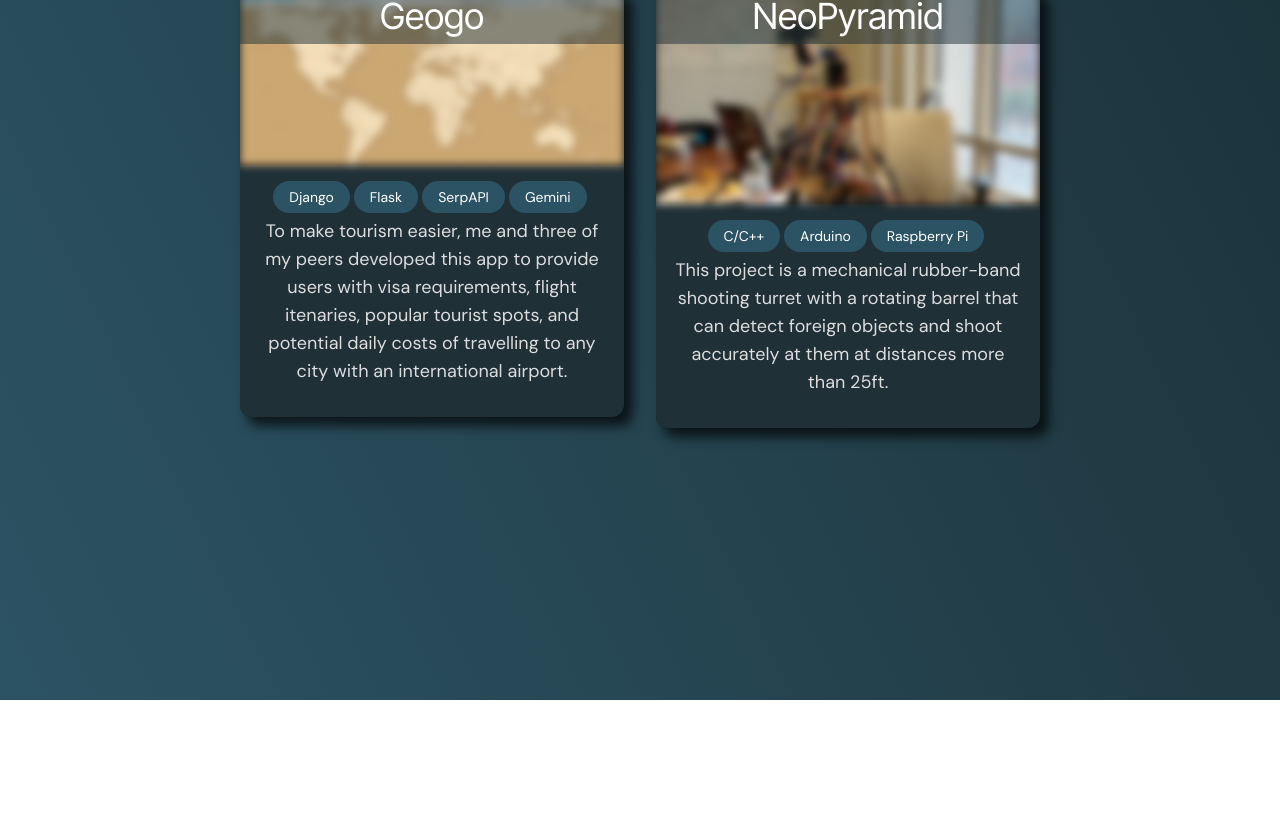
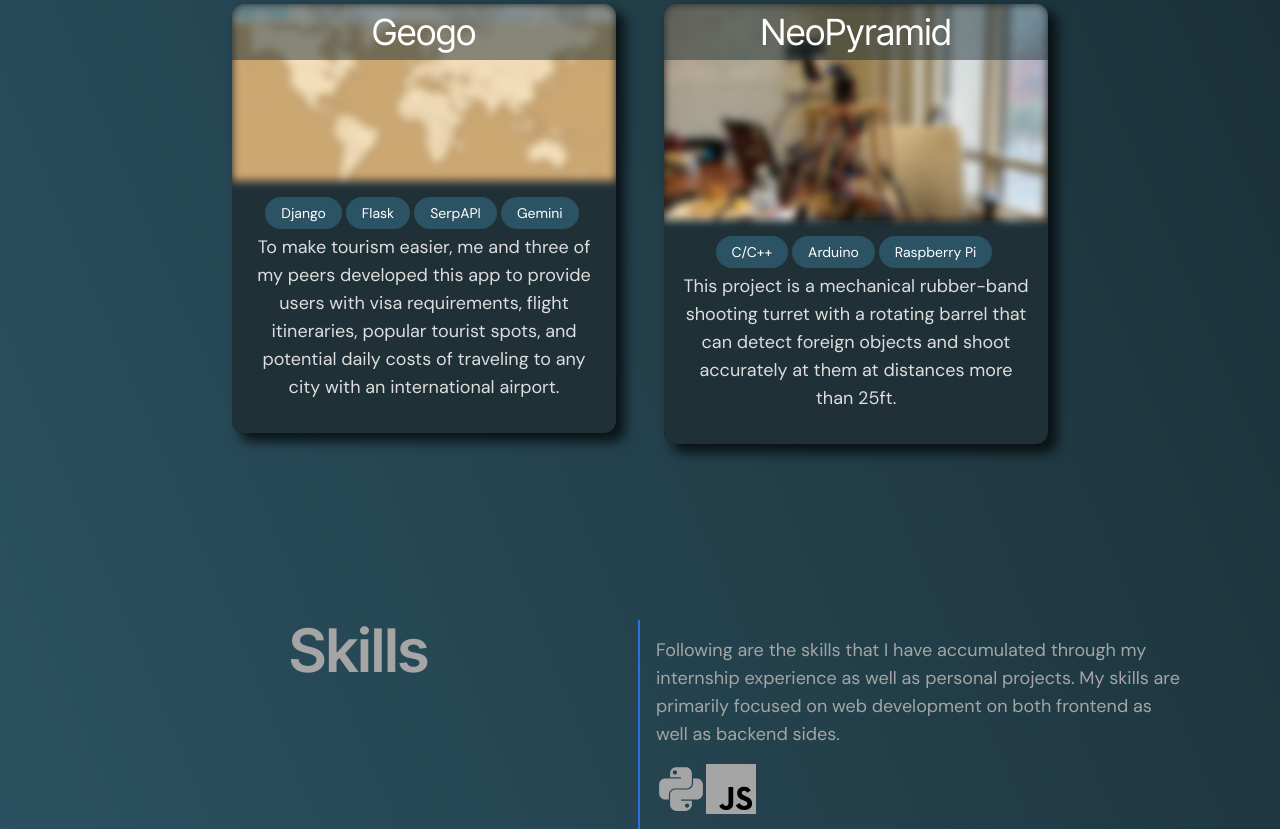
Before and after one commit to an-siuu-man/portfolio, a Next.js app in the folder portfolio/: page / in a window 1280 px wide. Shown: the part 1968-2797 px from the top of the page. Before the commit the page ends 2668 px from the top, so only its background shows below. Built offline with nearby package versions, Linux system fonts and the light colour scheme.

Commit message:
started on skills section

```diff
--- a/portfolio/src/app/components/Experience.js
+++ b/portfolio/src/app/components/Experience.js
@@ -42,10 +42,10 @@ export default function Experience() {
       <div
         className="experience  w-full flex px-20 flex-row items-stretch "
       >
-        <div className='left w-[50%] flex flex-col border-[transparent] border-r-[#2e70db] border-r-2 justify-start items-center'>
+        <div className='experience-left w-[50%] flex flex-col border-[transparent] border-r-[#2e70db] border-r-2 justify-start items-center'>
           <h1 className="font-inter font-semibold text-6xl">Experience</h1>
         </div>
-        <div className='right w-[50%] flex flex-col p-4 transition duration-700 '>
+        <div className='experience-right w-[50%] flex flex-col p-4 transition duration-700 '>
             <Job title  = 'Software Engineer Intern' margin= 'mb-5' company = 'Ascend Learning LLC' date = 'November 2024 - Present' location = 'Hybrid - Overland Park, KS' skills = {['.NET Core', 'SQL Server']} description = 'Utilizing C# .NET Core to develop API infrastructure for a new Faculty Course Enablement Portal in the Learning Management System. Collaborating within an agile team environment by participating in daily stand-ups, sprint planning, and iterative development cycles.'/>
             <Job title = 'Enterprise Success Intern' margin= 'mt-5' company = 'UiPath Inc.' date = 'June 2024 - August 2024' location = 'Bellevue, WA' skills = {['.NET Core', 'SQL Server', 'Python', 'UiPath Apps']} description = 'Developed a centralized comprehensive repository to help users access hundreds of production-implemented use cases, business challenges, and case studies for enterprise-level clients. Designed efficient automation workflows to automatically generate comprehensive PowerPoints with the use case data within seconds. Reduced product use case research time for Technical Account Managers at the company by over 95%.' />
         </div>
--- /dev/null
+++ b/portfolio/src/app/components/JsIcon.js
@@ -0,0 +1,27 @@
+import React, { useState } from 'react';
+
+export default function JsIcon() {
+
+    const [isHovered, setIsHovered] = useState(false);
+
+    const handleMouseEnter = () => {
+        setIsHovered(true);
+    };
+    const handleMouseLeave = () => {
+        setIsHovered(false);
+    };
+
+
+  return (
+    <svg
+    onMouseEnter={handleMouseEnter}
+    onMouseLeave={handleMouseLeave}
+    width="50px" height="50px" viewBox="0 0 256 256" version="1.1" xmlns="http://www.w3.org/2000/svg" xmlnsXlink="http://www.w3.org/1999/xlink" preserveAspectRatio="xMidYMid">
+      <g>
+        <path className='transition duration-300' d="M0,0 L256,0 L256,256 L0,256 L0,0 Z" fill={isHovered ? "#F7DF1E" : '#a5a5a5'}></path>
+        <path d="M67.311746,213.932292 L86.902654,202.076241 C90.6821079,208.777346 94.1202286,214.447137 102.367086,214.447137 C110.272203,214.447137 115.256076,211.354819 115.256076,199.326883 L115.256076,117.528787 L139.313575,117.528787 L139.313575,199.666997 C139.313575,224.58433 124.707759,235.925943 103.3984,235.925943 C84.1532952,235.925943 72.9819429,225.958603 67.3113397,213.93026" fill="#000000"></path>
+        <path d="M152.380952,211.354413 L171.969422,200.0128 C177.125994,208.433981 183.827911,214.619835 195.684368,214.619835 C205.652521,214.619835 212.009041,209.635962 212.009041,202.762159 C212.009041,194.513676 205.479416,191.592025 194.481168,186.78207 L188.468419,184.202565 C171.111213,176.81473 159.597308,167.53534 159.597308,147.944838 C159.597308,129.901308 173.344508,116.153295 194.825752,116.153295 C210.119924,116.153295 221.117765,121.48094 229.021663,135.400432 L210.29059,147.428775 C206.166146,140.040127 201.699556,137.119289 194.826159,137.119289 C187.78047,137.119289 183.312254,141.587098 183.312254,147.428775 C183.312254,154.646349 187.78047,157.568406 198.089956,162.036622 L204.103924,164.614095 C224.553448,173.378641 236.067352,182.313448 236.067352,202.418387 C236.067352,224.071924 219.055137,235.927975 196.200432,235.927975 C173.860978,235.927975 159.425829,225.274311 152.381359,211.354413" fill="#000000"></path>
+      </g>
+    </svg>
+  );
+}
--- a/portfolio/src/app/components/Navbar.js
+++ b/portfolio/src/app/components/Navbar.js
@@ -110,6 +110,7 @@ export default function Navbar() {
           <p onClick = {() => {handleAbout()}} className="link font-dmsans mx-[20px]   cursor-pointer hover:text-[#2e70db] duration-100">About</p>
           <p onClick = {() => {handleClick('.experience-section')}} className="link font-dmsans mx-[20px]   cursor-pointer hover:text-[#2e70db] duration-100">Experience</p>
           <p onClick = {() => {handleClick('.projects-section')}} className="link font-dmsans mx-[20px]   cursor-pointer hover:text-[#2e70db] duration-100">Projects</p>
+          <p onClick = {() => {handleClick('.skills-section')}} className="link font-dmsans mx-[20px]   cursor-pointer hover:text-[#2e70db] duration-100">Skills</p>
           <p onClick = {() => {handleClick('.contact-section')}} className="link font-dmsans mx-[20px]   cursor-pointer hover:text-[#2e70db] duration-100">Contact</p>
         </div>
         <button className="block md:hidden ml-auto" onClick={toggleDropdown}>
@@ -120,7 +121,8 @@ export default function Navbar() {
             <p onClick = {() => {handleAbout()}} className="link font-dmsans mx-[20px] cursor-pointer hover:text-[#2e70db] duration-100">About</p>
             <p onClick = {() => {handleClick('.experience')}} className="link font-dmsans mx-[20px] cursor-pointer hover:text-[#2e70db] duration-100">Experience</p>
             <p onClick = {() => {handleClick('.projects')}} className="link font-dmsans mx-[20px] cursor-pointer hover:text-[#2e70db] duration-100">Projects</p>
-            <p className="link font-dmsans mx-[20px] cursor-pointer z-20 hover:text-[#2e70db] duration-100">Contact</p>
+            <p onClick = {() => {handleClick('.skills-section')}} className="link font-dmsans mx-[20px]   cursor-pointer hover:text-[#2e70db] duration-100">Skills</p>
+            <p onClick = {() => {handleClick('.contact-section')}} className="link font-dmsans mx-[20px] cursor-pointer z-20 hover:text-[#2e70db] duration-100">Contact</p>
           </div>
         )}
       </div>
--- a/portfolio/src/app/components/Project.js
+++ b/portfolio/src/app/components/Project.js
@@ -18,13 +18,14 @@ export default function Project(props) {
 
   return (
     <div
-      className="flex flex-col justify-start hover:scale-[1.05] duration-500 rounded-xl shadow-custom-dark bg-[#0f2027] overflow-hidden items-center  m-4 max-w-[30vw]"
+      className="project-container flex flex-col justify-start hover:scale-[1.05] duration-500 rounded-xl shadow-custom-dark bg-[#0f2027] overflow-hidden items-center  m-4 max-w-[30vw]"
       onMouseEnter={handleMouseEnter}
       onMouseLeave={handleMouseLeave}
     >
       <div className="project flex flex-col relative bg-[#222] justify-start items-center">
         <Image
-className={`w-full h-full rounded-tl-xl rounded-tr-xl transition duration-500 filter ${isHovered ? 'blur-0' : 'blur-sm'} object-cover`}          src={props.image}
+          className={`w-full h-full rounded-tl-xl rounded-tr-xl transition duration-500 filter ${isHovered ? 'blur-0' : 'blur-sm'} object-cover`}
+          src={props.image}
           alt={props.title}
           height={300}
         />
--- a/portfolio/src/app/components/Projects.js
+++ b/portfolio/src/app/components/Projects.js
@@ -17,11 +17,13 @@ export default function Projects() {
     useEffect(() => {
         const handleIntersection = (entries) => {
             entries.forEach(entry => {
-                if (entry.isIntersecting) {
+                if (entry.isIntersecting ) {
                     entry.target.style.opacity = '1';
+
                 } else {
                     entry.target.style.opacity = '0';
                 }
+
             });
         };
 
@@ -41,26 +43,26 @@ export default function Projects() {
     }, []);
 
     return (
-        <div className="projects-section flex flex-col justify-start items-center mt-[20vh]">
+        <div className="projects-section flex flex-col justify-start items-center my-[20vh]">
             <div
             ref={projectsRef}
             className="projects w-full transition duration-1000 flex px-20 flex-col items-center justify-start opacity-0">
-                <div className='flex flex-row items-stretch mb-10'>
-                    <div className='left w-[50%] flex flex-col border-[transparent] border-r-[#2e70db] border-r-2 justify-start items-center'>
+                <div className='flex w-full flex-row items-stretch mb-10'>
+                    <div className='projects-left w-[50%] flex flex-col border-[transparent] border-r-[#2e70db] border-r-2 justify-start items-center'>
                         <h1 className="font-inter font-semibold text-6xl">Projects</h1>
                     </div>
-                    <div className='right w-[50%] flex flex-col p-4 transition duration-700 '>
+                    <div className='projects-right w-[50%] flex flex-col p-4 transition duration-700 '>
                         <p className='font-dmsans text-lg'>
                             Most of my projects are products of intense collaborative efforts with my peers in hackathon environments.
                             I love participating in hackathons because I love the thrill of working with extremely tight deadlines and create solutions that have a real-world impact.
                         </p>
                     </div>
                 </div>
-                <div className='projects-container flex flex-row items-start justify-center max-w-[80vw] flex-wrap'>
-                    <Project image = {project1} github = "https://github.com/an-siuu-man/code-lingo" devpost = 'https://devpost.com/software/codelingo-lg9a4q' skills = {['Next.js', 'PostgreSQL','Flask']} title = 'CodeLingo</>' description = 'Winner in Hack K-State 2024, this web app helps users learn C++ with ease by letting them visualize their code in the form of dynamic boxes showing how variables are updated and functions are called.' />
-                    <Project image = {project2} github = "https://github.com/an-siuu-man/hackmidterms" devpost = "https://devpost.com/software/hackmidterms" skills = {['Next.js', 'Pinata IPFS', 'Whisper by OpenAI', 'Flask']} title = 'HackMidterms' description = 'This web app helps users, especially students, create flashcards and practice questions from their online lectures through a speech-to-text model for quick revision and make studying easier.'/>
-                    <Project image = {project3} github = "https://github.com/an-siuu-man/geogo" devpost = "https://devpost.com/software/geogo" skills = {['Django', 'Flask', 'SerpAPI', 'Gemini']} title = 'Geogo' description = 'To make tourism easier, me and three of my peers developed this app to provide users with visa requirements, flight itenaries, popular tourist spots, and potential daily costs of travelling to any city with an international airport.' />
-                    <Project image = {project4} github = "https://github.com/manees-singh/NeoPyramid" devpost = 'https://devpost.com/software/servo-tower' skills = {['C/C++', "Arduino", 'Raspberry Pi']} title = 'NeoPyramid' description = 'This project is a mechanical rubber-band shooting turret with a rotating barrel that can detect foreign objects and shoot accurately at them at distances more than 25ft.' />
+                <div className='projects-container grid grid-cols-1 md:grid-cols-2 gap-4 items-start justify-center max-w-[80vw]'>
+                    <Project image={project1} github="https://github.com/an-siuu-man/code-lingo" devpost='https://devpost.com/software/codelingo-lg9a4q' skills={['Next.js', 'PostgreSQL', 'Flask']} title='CodeLingo</>' description='Winner in Hack K-State 2024, this web app helps users learn C++ with ease by letting them visualize their code in the form of dynamic boxes showing how variables are updated and functions are called.' />
+                    <Project image={project2} github="https://github.com/an-siuu-man/hackmidterms" devpost="https://devpost.com/software/hackmidterms" skills={['Next.js', 'Pinata IPFS', 'Whisper by OpenAI', 'Flask']} title='HackMidterms' description='This web app helps users, especially students, create flashcards and practice questions from their online lectures through a speech-to-text model for quick revision and make studying easier.' />
+                    <Project image={project3} github="https://github.com/an-siuu-man/geogo" devpost="https://devpost.com/software/geogo" skills={['Django', 'Flask', 'SerpAPI', 'Gemini']} title='Geogo' description='To make tourism easier, me and three of my peers developed this app to provide users with visa requirements, flight itineraries, popular tourist spots, and potential daily costs of traveling to any city with an international airport.' />
+                    <Project image={project4} github="https://github.com/manees-singh/NeoPyramid" devpost='https://devpost.com/software/servo-tower' skills={['C/C++', "Arduino", 'Raspberry Pi']} title='NeoPyramid' description='This project is a mechanical rubber-band shooting turret with a rotating barrel that can detect foreign objects and shoot accurately at them at distances more than 25ft.' />
                 </div>
             </div>
         </div>
--- /dev/null
+++ b/portfolio/src/app/components/PythonIcon.js
@@ -0,0 +1,32 @@
+import React, { useState } from 'react';
+
+const PythonIcon = () => {
+  const [isHovered, setIsHovered] = useState(false);
+
+return (
+    <div
+        className="group w-[fit-content]"
+        onMouseEnter={() => setIsHovered(true)}
+        onMouseLeave={() => setIsHovered(false)}
+    >
+        <svg width="50px" height="50px" viewBox="0 0 32 32" fill="none" xmlns="http://www.w3.org/2000/svg">
+            <path
+                className='duration-300 ease-in-out'
+                fillRule="evenodd"
+                clipRule="evenodd"
+                d="M13.0164 2C10.8193 2 9.03825 3.72453 9.03825 5.85185V8.51852H15.9235V9.25926H5.97814C3.78107 9.25926 2 10.9838 2 13.1111L2 18.8889C2 21.0162 3.78107 22.7407 5.97814 22.7407H8.27322V19.4815C8.27322 17.3542 10.0543 15.6296 12.2514 15.6296H19.5956C21.4547 15.6296 22.9617 14.1704 22.9617 12.3704V5.85185C22.9617 3.72453 21.1807 2 18.9836 2H13.0164ZM12.0984 6.74074C12.8589 6.74074 13.4754 6.14378 13.4754 5.40741C13.4754 4.67103 12.8589 4.07407 12.0984 4.07407C11.3378 4.07407 10.7213 4.67103 10.7213 5.40741C10.7213 6.14378 11.3378 6.74074 12.0984 6.74074Z"
+                fill={isHovered ? "#306998" : "#a5a5a5"}
+            />
+            <path
+                className='duration-300 ease-in-out'
+                fillRule="evenodd"
+                clipRule="evenodd"
+                d="M18.9834 30C21.1805 30 22.9616 28.2755 22.9616 26.1482V23.4815L16.0763 23.4815L16.0763 22.7408L26.0217 22.7408C28.2188 22.7408 29.9998 21.0162 29.9998 18.8889V13.1111C29.9998 10.9838 28.2188 9.25928 26.0217 9.25928L23.7266 9.25928V12.5185C23.7266 14.6459 21.9455 16.3704 19.7485 16.3704L12.4042 16.3704C10.5451 16.3704 9.03809 17.8296 9.03809 19.6296L9.03809 26.1482C9.03809 28.2755 10.8192 30 13.0162 30H18.9834ZM19.9015 25.2593C19.1409 25.2593 18.5244 25.8562 18.5244 26.5926C18.5244 27.329 19.1409 27.9259 19.9015 27.9259C20.662 27.9259 21.2785 27.329 21.2785 26.5926C21.2785 25.8562 20.662 25.2593 19.9015 25.2593Z"
+                fill={isHovered ? "#FFDA4B" : "#a5a5a5"}
+            />
+        </svg>
+    </div>
+);
+};
+
+export default PythonIcon;
--- a/portfolio/src/app/components/Skill.js
+++ b/portfolio/src/app/components/Skill.js
@@ -1,4 +1,4 @@
-export default function Skill(props) {
+export default function Hello(props) {
     return (
         <div className="flex justify-center mr-1 mb-1 bg-[#2c5364] text-white text-sm font-dmsans items-center h-[20px] w-[fit-content] px-4 py-4 border-transparent border-blue-500 rounded-full ">
             <p>{props.skill}</p>
--- /dev/null
+++ b/portfolio/src/app/components/Skills.js
@@ -0,0 +1,54 @@
+import { useEffect, useRef } from "react";
+import PythonIcon from "./PythonIcon";
+import JsIcon from "./JsIcon";
+
+export default function Skills() {
+
+    const skillsRef = useRef(null);
+
+    useEffect(() => {
+        const handleIntersection = (entries) => {
+            entries.forEach(entry => {
+                if (entry.isIntersecting) {
+                    entry.target.style.opacity = '1';
+                } else {
+                    entry.target.style.opacity = '0';
+                }
+            });
+        };
+
+        const observer = new IntersectionObserver(handleIntersection, {
+            threshold: 0.7
+        });
+
+        if (skillsRef.current) {
+            observer.observe(skillsRef.current);
+        }
+
+        return () => {
+            if (skillsRef.current) {
+              observer.unobserve(skillsRef.current);
+            }
+          };
+    }, []);
+
+    return (
+        <div ref={skillsRef} className="skills-section flex flex-col justify-start items-center transition duration-1000 opacity-0 ">
+            <div className="skills flex flex-row w-full px-20 items-stretch">
+                <div className="skills-left w-[50%] flex flex-col border-[transparent] border-r-[#2e70db] border-r-2 justify-start items-center">
+                    <h1 className="font-inter font-semibold text-6xl">Skills</h1>
+                </div>
+                <div className="skills-right w-[50%] flex flex-col p-4 transition duration-700">
+                <p className="font-dmsans text-lg">
+                    Following are the skills that I have accumulated through my internship experience as well as personal projects.
+                    My skills are primarily focused on web development on both frontend as well as backend sides.
+                </p>
+                <div className="skills-icons flex flex-row justify-start items-center mt-4">
+                    <PythonIcon />
+                    <JsIcon />
+                </div>
+                </div>
+            </div>
+        </div>
+    );
+}
--- a/portfolio/src/app/layout.js
+++ b/portfolio/src/app/layout.js
@@ -1,7 +1,7 @@
 import "./globals.css";
 
 export const metadata = {
-  title: "Create Next App",
+  title: "Ansuman Sharma",
   description: "Generated by create next app",
 };
 
--- a/portfolio/src/app/page.js
+++ b/portfolio/src/app/page.js
@@ -2,25 +2,14 @@
 
 
 import { useEffect } from "react";
-import background from '../../public/background.jpg';
 
 
 import Navbar from "./components/Navbar";
 import About from "./components/About";
 import Experience from "./components/Experience";
 import Projects from "./components/Projects";
+import Skills from "./components/Skills";
 export default function Home() {
-
-  // const backgroundImage = {
-  //         backgroundImage: `url(${background.src})`,
-  //         backgroundSize: 'cover',
-  //         backgroundPosition: 'center',
-  //         height: '100%', // Adjust as needed
-  //         filter: 'blur(10px) brightness(60%)', // Adjust the blur intensity as needed
-  //         position: 'absolute',
-  //         width: '100%',
-  //         zIndex: '-1',
-  //     };
 
 
   return (
@@ -31,6 +20,7 @@ export default function Home() {
       <About />
       <Experience />
       <Projects />
+      <Skills />
     </div>
   );
 }
```
Also changed, not shown: portfolio/src/app/components/About.js (+4 -4 lines), 1 other file (tests, documents, lock files or other folders).
